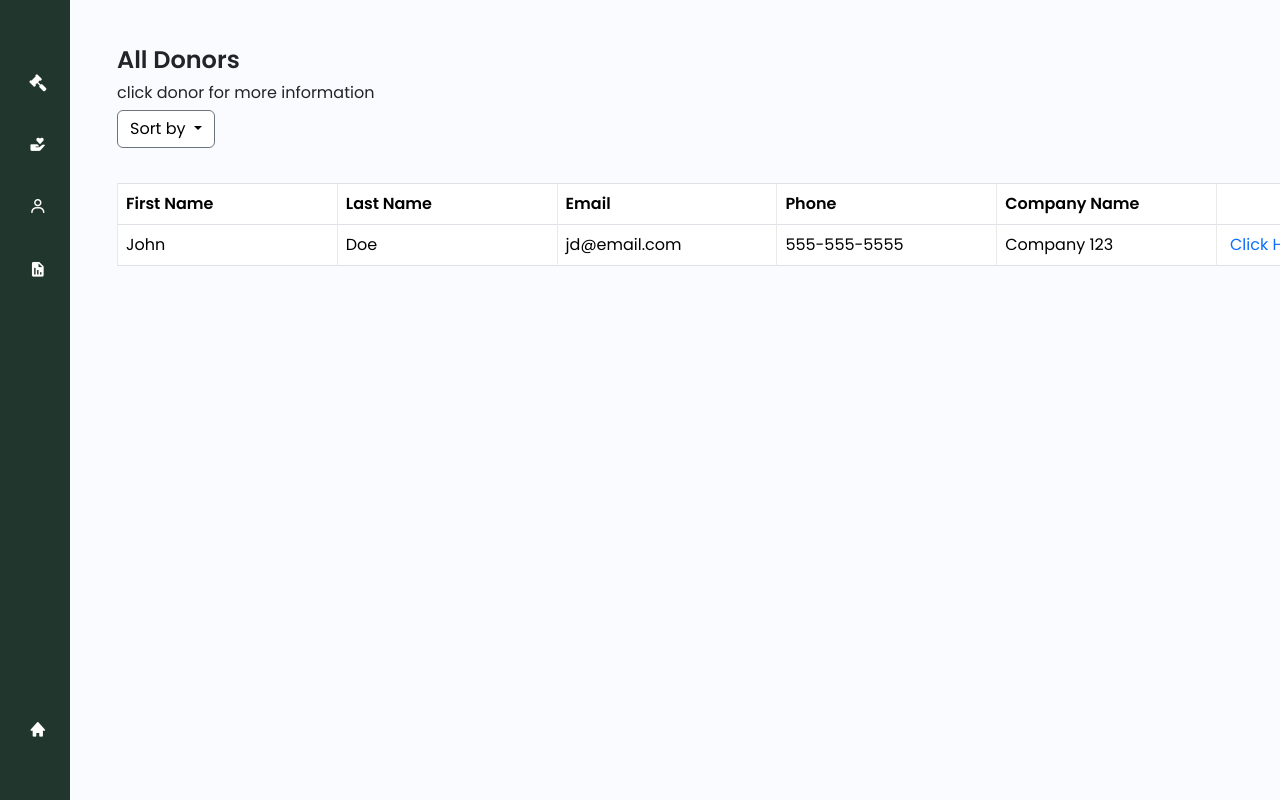
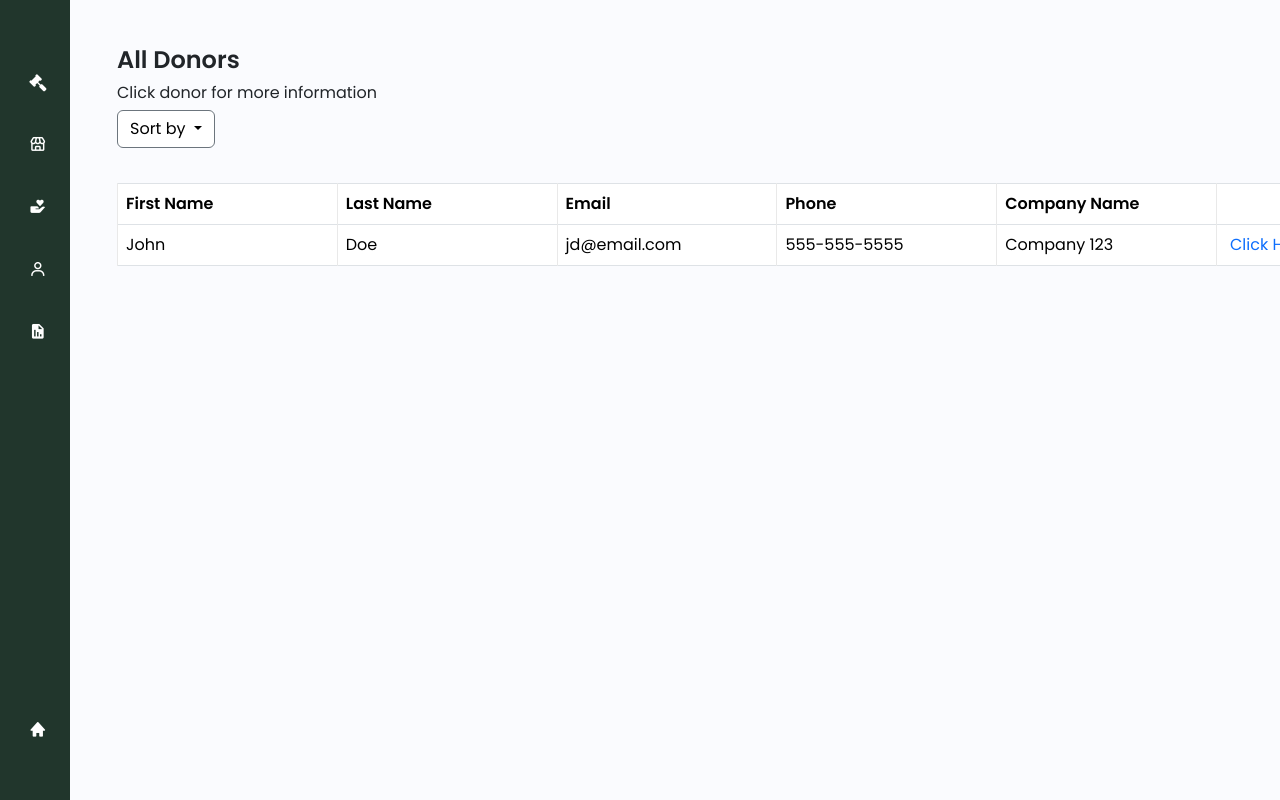
Before and after one commit to xithical/auctionapp, a Flask app: template app/classes/frontend/templates/Admin-Donors.html in a window 1280 px wide. Run offline with Flask 3, Linux system fonts and the light colour scheme; the template is opened without the code that fills it, so the values that code supplies are empty; parts of the project's set-up code (start-up, migrations or seed data) failed here and were passed over; some libraries are stand-ins or nearby versions.

Commit message:
Update Admin-Donors.html

```diff
--- a/app/classes/frontend/templates/Admin-Donors.html
+++ b/app/classes/frontend/templates/Admin-Donors.html
@@ -39,7 +39,12 @@
                       <span>Auction Events</span>
                   </a>
               </li>
-
+             <li class="sidebar-item">
+                <a href="Admin-Auctions-Merchandise.html" class="sidebar-link">
+                  <i class='bx bx-store nav__icon'></i>
+                    <span>Merchandise</span>
+                </a>
+            </li>
               <li class="sidebar-item">
                 <a href="Admin-Donors.html" class="sidebar-link">
                   <i class='bx bxs-donate-heart nav__icon'></i>
@@ -90,7 +95,7 @@
               <div class="table-title">
                   <div class="row">
                       <div class="col-sm-8"><h1>All Donors</h1></div>
-                      <h6>click donor for more information</h6>
+                      <h6>Click donor for more information</h6>
                       <div class="dropdown">
                         <button class="btn btn-secondary dropdown-toggle" type="button" data-bs-toggle="dropdown" aria-expanded="false">
                           Sort by
```
